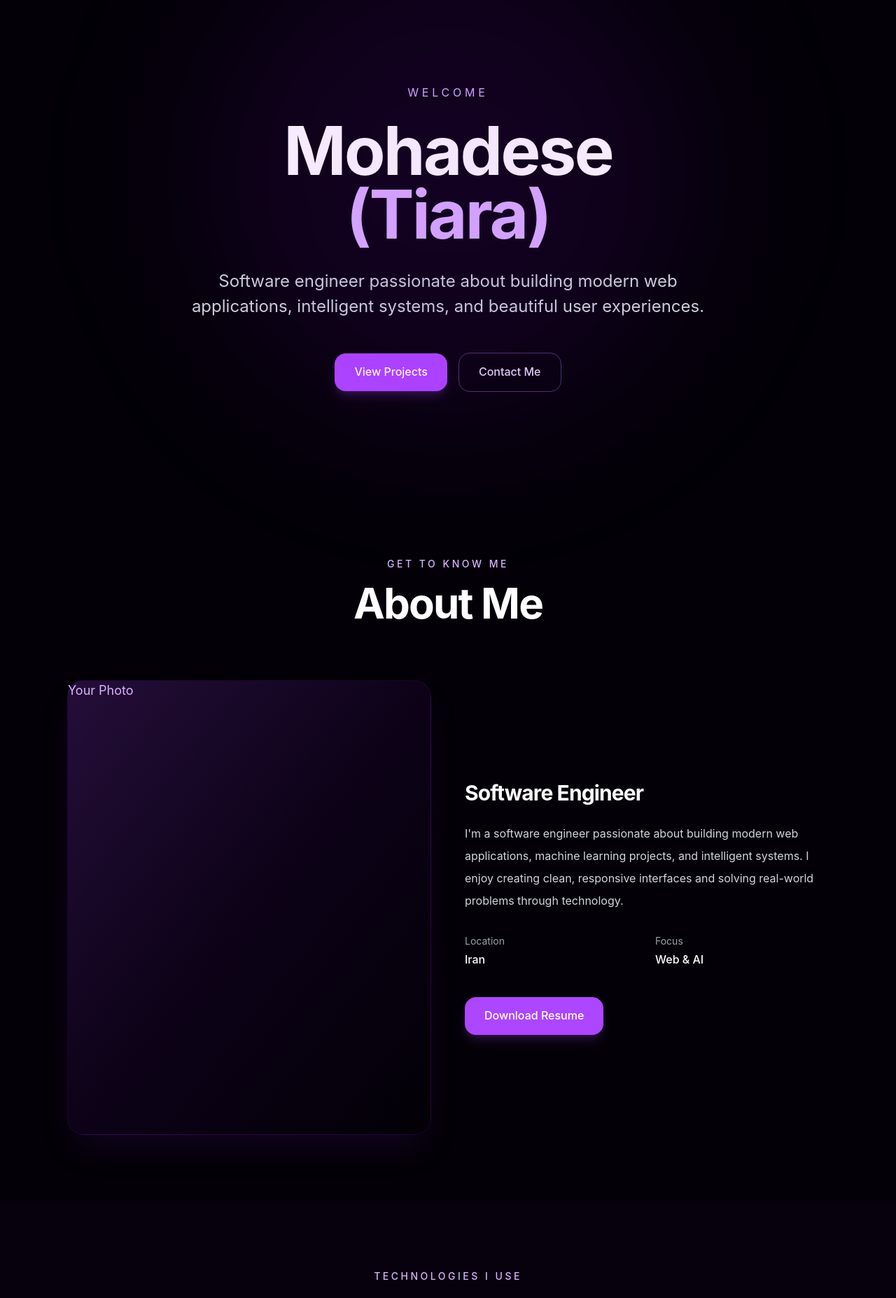
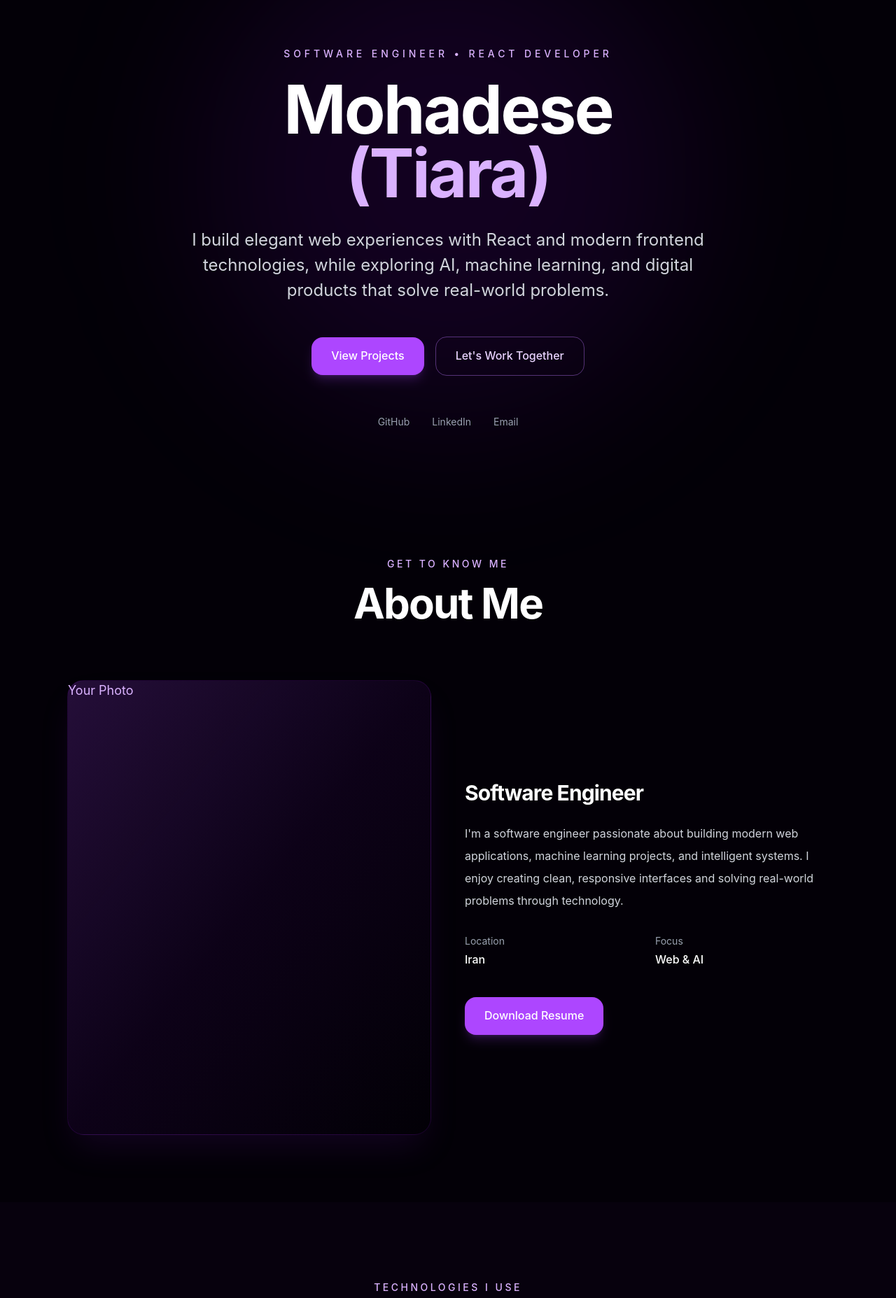
Before and after one commit to mohyA81/My-Portfolio, a React (Vite) app: page / in a window 1280 px wide. Shown: the part 100-1955 px from the top of the page at 70% size. Built offline with nearby package versions, Linux system fonts and the light colour scheme.

Commit message:
Add reusable Framer Motion animation system

```diff
--- /dev/null
+++ b/src/components/common/ScrollReveal.jsx
@@ -0,0 +1,17 @@
+import { motion } from 'framer-motion'
+import { fadeUp } from '../../lib/animations'
+
+function ScrollReveal({ children }) {
+  return (
+    <motion.div
+      variants={fadeUp}
+      initial="hidden"
+      whileInView="visible"
+      viewport={{ once: true, amount: 0.2 }}
+    >
+      {children}
+    </motion.div>
+  )
+}
+
+export default ScrollReveal
--- a/src/components/layout/Navbar.jsx
+++ b/src/components/layout/Navbar.jsx
@@ -1,14 +1,22 @@
+import { motion } from "framer-motion";
+import { slideDown } from "../../lib/animations";
+
 function Navbar() {
   const navItems = [
-    { name: 'About', href: '#about' },
-    { name: 'Skills', href: '#skills' },
-    { name: 'Projects', href: '#projects' },
-    { name: 'Services', href: '#services' },
-    { name: 'Contact', href: '#contact' },
-  ]
+    { name: "About", href: "#about" },
+    { name: "Skills", href: "#skills" },
+    { name: "Projects", href: "#projects" },
+    { name: "Services", href: "#services" },
+    { name: "Contact", href: "#contact" },
+  ];
 
   return (
-    <nav className="fixed top-0 left-0 w-full z-50 bg-[#030007]/80 backdrop-blur-md border-b border-purple-900/20">
+    <motion.nav
+      variants={slideDown}
+      initial="hidden"
+      animate="visible"
+      className="fixed top-0 left-0 w-full z-50 bg-[#030007]/80 backdrop-blur-md border-b border-purple-900/20"
+    >
       <div className="flex items-center justify-between max-w-6xl px-6 py-4 mx-auto">
         <a
           href="#home"
@@ -29,8 +37,8 @@ function Navbar() {
           ))}
         </div>
       </div>
-    </nav>
-  )
+    </motion.nav>
+  );
 }
 
-export default Navbar
+export default Navbar;
--- a/src/components/pricing/PricingModal.jsx
+++ b/src/components/pricing/PricingModal.jsx
@@ -21,7 +21,7 @@ function PricingModal({ service, onClose }) {
           exit={{ opacity: 0, scale: 0.95, y: 20 }}
           transition={{ duration: 0.3 }}
           onClick={(e) => e.stopPropagation()}
-          className="w-full max-w-5xl rounded-[32px] border border-white/10 bg-white/10 backdrop-blur-2xl shadow-2xl shadow-purple-900/30 p-8 md:p-10"
+          className="w-full max-w-5xl p-8 border shadow-2xl rounded-32px border-white/10 bg-white/10 backdrop-blur-2xl shadow-purple-900/30 md:p-10"
         >
           <div className="flex items-center justify-between mb-10">
             <div>
--- a/src/components/sections/About.jsx
+++ b/src/components/sections/About.jsx
@@ -2,16 +2,20 @@ import SectionTitle from '../ui/SectionTitle'
 import Button from '../ui/Button'
 import Container from '../ui/Container'
 import { profile } from '../../data/profile'
+import ScrollReveal from '../common/ScrollReveal'
 
 function About() {
   return (
     <section id="about" className="px-6 py-24">
       <Container>
+        <ScrollReveal>
         <SectionTitle title="About Me" subtitle="Get to know me" />
+        </ScrollReveal>
 
+        <ScrollReveal>
         <div className="grid items-center gap-12 md:grid-cols-2">
           <div>
-            <div className="aspect-[4/5] rounded-3xl bg-gradient-to-br from-purple-500/20 via-purple-800/10 to-transparent border border-purple-800/20 shadow-2xl shadow-purple-900/20">
+            <div className="border shadow-2xl aspect-4/5 rounded-3xl bg-linear-to-br from-purple-500/20 via-purple-800/10 to-transparent border-purple-800/20 shadow-purple-900/20">
               <span className="text-lg text-purple-300">Your Photo</span>
             </div>
           </div>
@@ -44,6 +48,7 @@ function About() {
             <Button href={profile.resume}>Download Resume</Button>
           </div>
         </div>
+        </ScrollReveal>
       </Container>
     </section>
   )
--- a/src/components/sections/Hero.jsx
+++ b/src/components/sections/Hero.jsx
@@ -1,36 +1,92 @@
+import { motion } from 'framer-motion'
 import Button from '../ui/Button'
 import Container from '../ui/Container'
+import { fadeUp, staggerContainer } from '../../lib/animations'
 
 function Hero() {
   return (
     <section
       id="home"
-      className="flex items-center justify-center min-h-screen px-6 pt-20"
+      className="relative flex items-center justify-center min-h-screen pt-20 overflow-hidden"
     >
+      {/* Background glow */}
+      <div className="absolute inset-0 -z-10">
+        <div className="absolute top-20 left-1/2 -translate-x-1/2 w-150 h-150 bg-purple-500/15 rounded-full blur-[120px]" />
+        <div className="absolute bottom-10 right-10 w-64 h-64 bg-purple-400/10 rounded-full blur-[80px]" />
+      </div>
+
       <Container>
-      <div className="max-w-5xl text-center">
-        <p className="text-purple-300 uppercase tracking-[0.3em] mb-6">
-          Welcome
-        </p>
+        <motion.div
+          variants={staggerContainer}
+          initial="hidden"
+          animate="visible"
+          className="max-w-5xl mx-auto text-center"
+        >
+          <motion.p
+            variants={fadeUp}
+            className="text-purple-300 uppercase tracking-[0.35em] text-sm font-medium mb-6"
+          >
+            Software Engineer • React Developer
+          </motion.p>
 
-        <h1 className="text-6xl md:text-8xl font-bold leading-[0.95] mb-8">
+          <motion.h1
+            variants={fadeUp}
+            className="text-6xl md:text-8xl font-bold leading-[0.95] mb-8"
+          >
             Mohadese
             <br />
             <span className="text-purple-300">(Tiara)</span>
-        </h1>
+          </motion.h1>
 
-        <p className="max-w-3xl mx-auto mb-12 text-xl leading-9 text-gray-300 md:text-2xl">
-          Software engineer passionate about building modern web applications,
-          intelligent systems, and beautiful user experiences.
-        </p>
+          <motion.p
+            variants={fadeUp}
+            className="max-w-3xl mx-auto mb-12 text-xl leading-9 text-gray-300 md:text-2xl"
+          >
+            I build elegant web experiences with React and modern frontend
+            technologies, while exploring AI, machine learning, and digital
+            products that solve real-world problems.
+          </motion.p>
 
-        <div className="flex flex-col items-center justify-center gap-4 sm:flex-row">
+          <motion.div
+            variants={fadeUp}
+            className="flex flex-col items-center justify-center gap-4 sm:flex-row mb-14"
+          >
             <Button href="#projects">View Projects</Button>
             <Button href="#contact" variant="secondary">
-            Contact Me
+              Let's Work Together
             </Button>
-        </div>
-      </div>
+          </motion.div>
+
+          <motion.div
+            variants={fadeUp}
+            className="flex items-center justify-center gap-8 text-sm text-gray-400"
+          >
+            <a
+              href="https://github.com/yourusername"
+              target="_blank"
+              rel="noreferrer"
+              className="transition-colors duration-300 hover:text-purple-300"
+            >
+              GitHub
+            </a>
+
+            <a
+              href="https://linkedin.com/in/yourusername"
+              target="_blank"
+              rel="noreferrer"
+              className="transition-colors duration-300 hover:text-purple-300"
+            >
+              LinkedIn
+            </a>
+
+            <a
+              href="mailto:your-email@example.com"
+              className="transition-colors duration-300 hover:text-purple-300"
+            >
+              Email
+            </a>
+          </motion.div>
+        </motion.div>
       </Container>
     </section>
   )
--- a/src/components/sections/Projects.jsx
+++ b/src/components/sections/Projects.jsx
@@ -1,25 +1,27 @@
-import SectionTitle from '../ui/SectionTitle'
-import ProjectCard from '../project/ProjectCard'
-import Container from '../ui/Container'
-import { projects } from '../../data/projects'
+import SectionTitle from "../ui/SectionTitle";
+import ProjectCard from "../project/ProjectCard";
+import Container from "../ui/Container";
+import { projects } from "../../data/projects";
+import ScrollReveal from "../common/ScrollReveal";
 
 function Projects() {
   return (
     <section id="projects" className="px-6 py-24">
       <Container>
-        <SectionTitle
-          title="Featured Projects"
-          subtitle="What I've built"
-        />
+        <ScrollReveal>
+          <SectionTitle title="Featured Projects" subtitle="What I've built" />
+        </ScrollReveal>
 
-        <div className="grid gap-8 md:grid-cols-2">
-          {projects.map((project) => (
-            <ProjectCard key={project.id} project={project} />
-          ))}
-        </div>
+        <ScrollReveal>
+          <div className="grid gap-8 md:grid-cols-2">
+            {projects.map((project) => (
+              <ProjectCard key={project.id} project={project} />
+            ))}
+          </div>
+        </ScrollReveal>
       </Container>
     </section>
-  )
+  );
 }
 
-export default Projects
+export default Projects;
--- a/src/components/sections/Skills.jsx
+++ b/src/components/sections/Skills.jsx
@@ -1,14 +1,17 @@
-import SectionTitle from '../ui/SectionTitle'
-import { skills } from '../../data/skills'
-import Container from '../ui/Container'
+import Container from "../ui/Container";
+import SectionTitle from "../ui/SectionTitle";
+import ScrollReveal from "../common/ScrollReveal";
+import { skills } from "../../data/skills";
 
 function Skills() {
   return (
-    <section id="skills" className="py-24 px-6 bg-[#07010d]">
+    <section id="skills" className="py-28 bg-[#07010d]">
       <Container>
-      <div className="max-w-6xl mx-auto">
+        <ScrollReveal>
           <SectionTitle title="Tech Stack" subtitle="Technologies I use" />
+        </ScrollReveal>
 
+        <ScrollReveal>
           <div className="flex flex-wrap justify-center gap-4">
             {skills.map((skill) => (
               <div
@@ -19,10 +22,10 @@ function Skills() {
               </div>
             ))}
           </div>
-      </div>
+        </ScrollReveal>
       </Container>
     </section>
-  )
+  );
 }
 
-export default Skills
+export default Skills;
--- /dev/null
+++ b/src/lib/animations.js
@@ -0,0 +1,53 @@
+export const fadeUp = {
+  hidden: {
+    opacity: 0,
+    y: 40,
+  },
+  visible: {
+    opacity: 1,
+    y: 0,
+    transition: {
+      duration: 0.6,
+      ease: [0.22, 1, 0.36, 1],
+    },
+  },
+}
+
+export const staggerContainer = {
+  hidden: {},
+  visible: {
+    transition: {
+      staggerChildren: 0.12,
+    },
+  },
+}
+
+export const scaleIn = {
+  hidden: {
+    opacity: 0,
+    scale: 0.96,
+  },
+  visible: {
+    opacity: 1,
+    scale: 1,
+    transition: {
+      duration: 0.5,
+      ease: [0.22, 1, 0.36, 1],
+    },
+  },
+}
+
+export const slideDown = {
+  hidden: {
+    opacity: 0,
+    y: -30,
+  },
+  visible: {
+    opacity: 1,
+    y: 0,
+    transition: {
+      duration: 0.5,
+      ease: [0.22, 1, 0.36, 1],
+    },
+  },
+}
```
Also changed, not shown: src/components/project/ProjectCard.jsx (+17 -11 lines), src/components/sections/Contact.jsx (+34 -34 lines), src/components/sections/Services.jsx (+6 -1 lines). Lines whose indentation alone changed are shown as unchanged.
